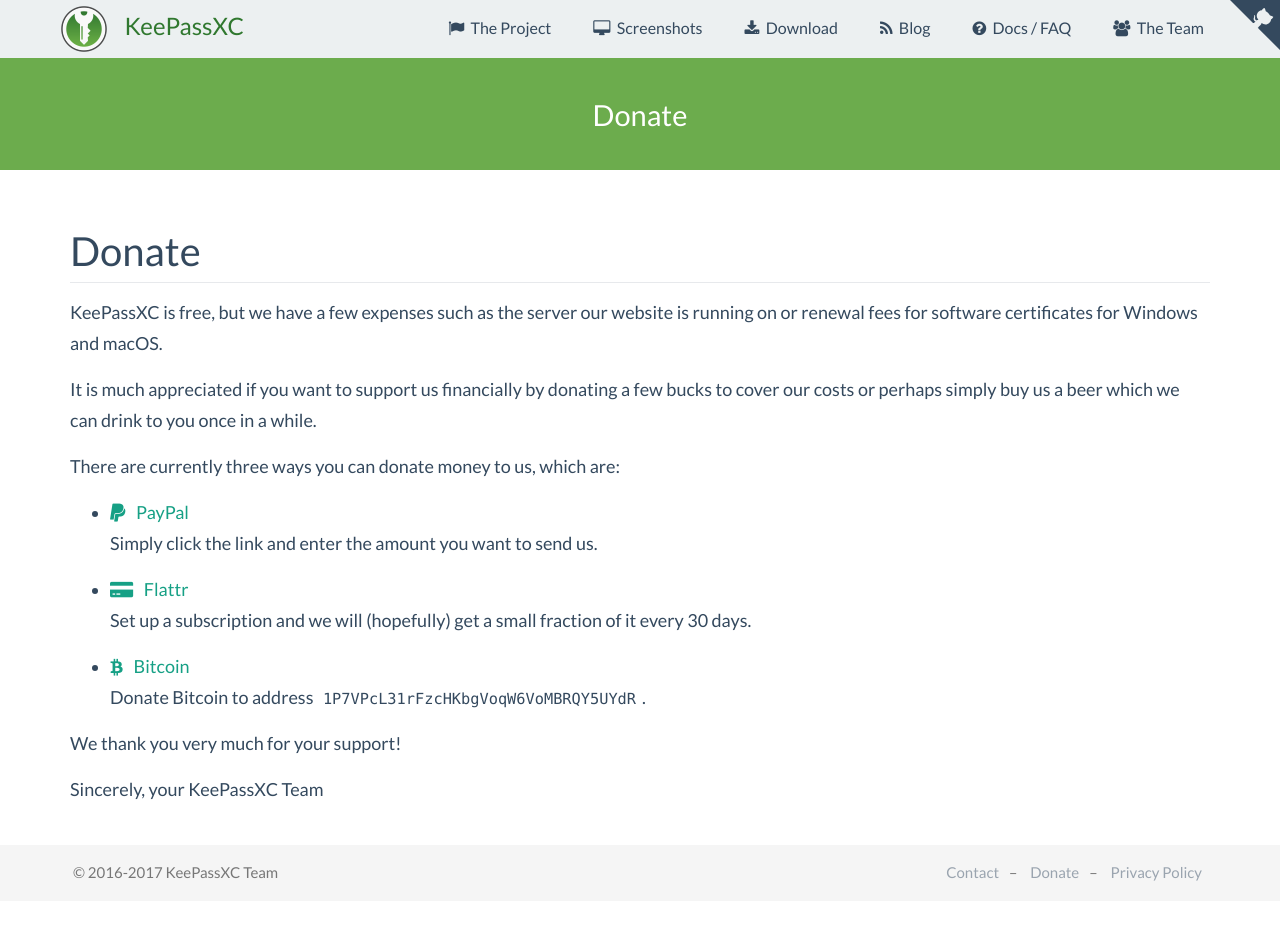
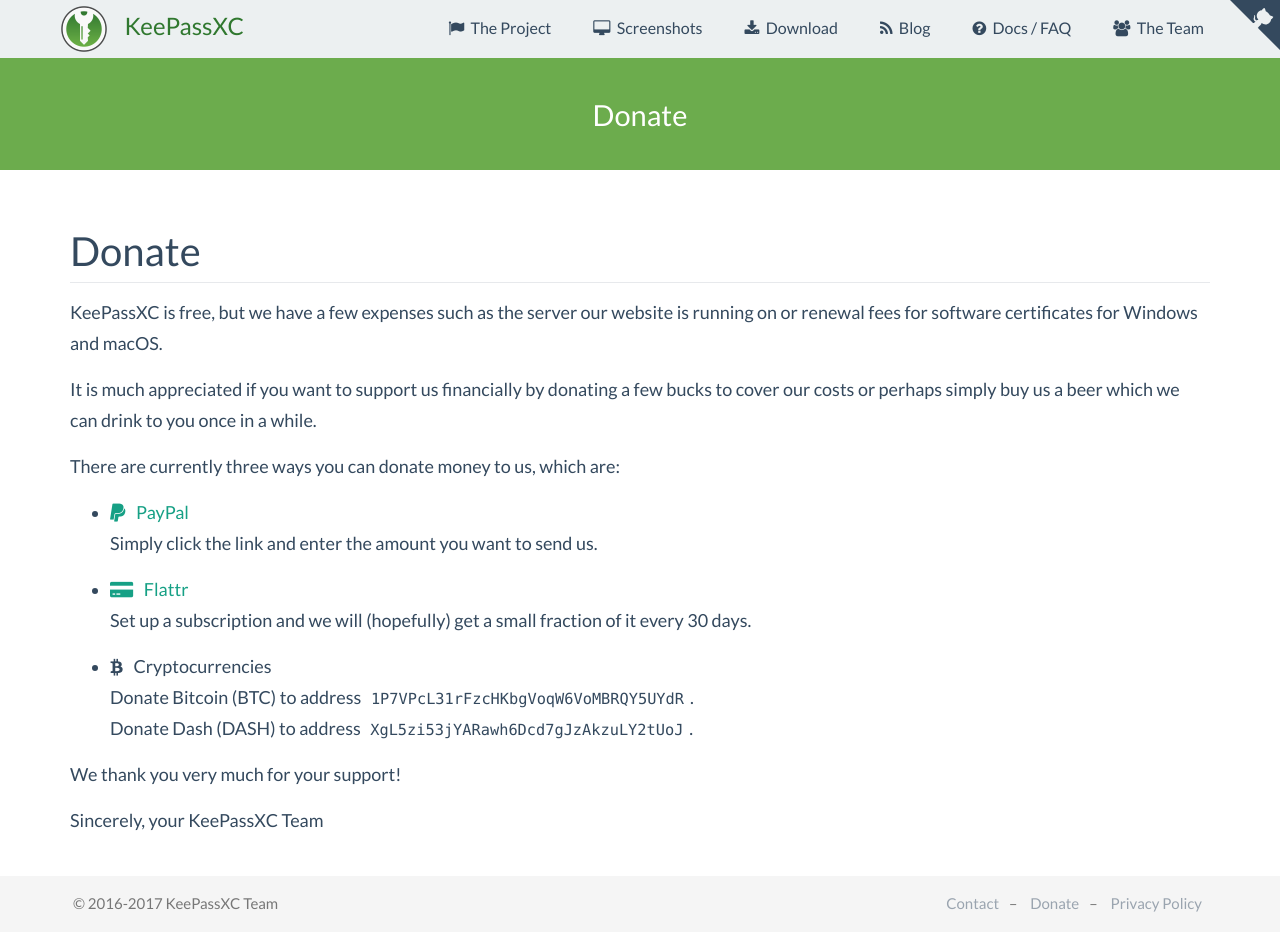
Before and after one commit to keepassxreboot/keepassxc-org, a Jekyll site: the page built from donate.html, in a window 1280 px wide. Built offline with Jekyll 4.4.1, drawn with Linux system fonts in a browser that asks for light colours; comment, search, counter and statistics services are not loaded; before the commit the page ends 901 px from its top, so only the background shows below that.

Commit message:
Add dash address in donate.html

```diff
--- a/donate.html
+++ b/donate.html
@@ -24,9 +24,9 @@
             <p>Set up a subscription and we will (hopefully)  get a small fraction of it every 30 days.</p>
         </li>
         <li>
-            <a href="bitcoin:1P7VPcL31rFzcHKbgVoqW6VoMBRQY5UYdR">
-            <i class="fa fa-bitcoin" aria-hidden="true"></i> Bitcoin</a>
-            <p>Donate Bitcoin to address <code>1P7VPcL31rFzcHKbgVoqW6VoMBRQY5UYdR</code>.</p>
+            <i class="fa fa-bitcoin" aria-hidden="true"></i> Cryptocurrencies
+            <p>Donate Bitcoin (BTC) to address <code>1P7VPcL31rFzcHKbgVoqW6VoMBRQY5UYdR</code>.<br/>
+            Donate Dash (DASH) to address <code>XgL5zi53jYARawh6Dcd7gJzAkzuLY2tUoJ</code>.</p>
         </li>
 
     </ul>
```
